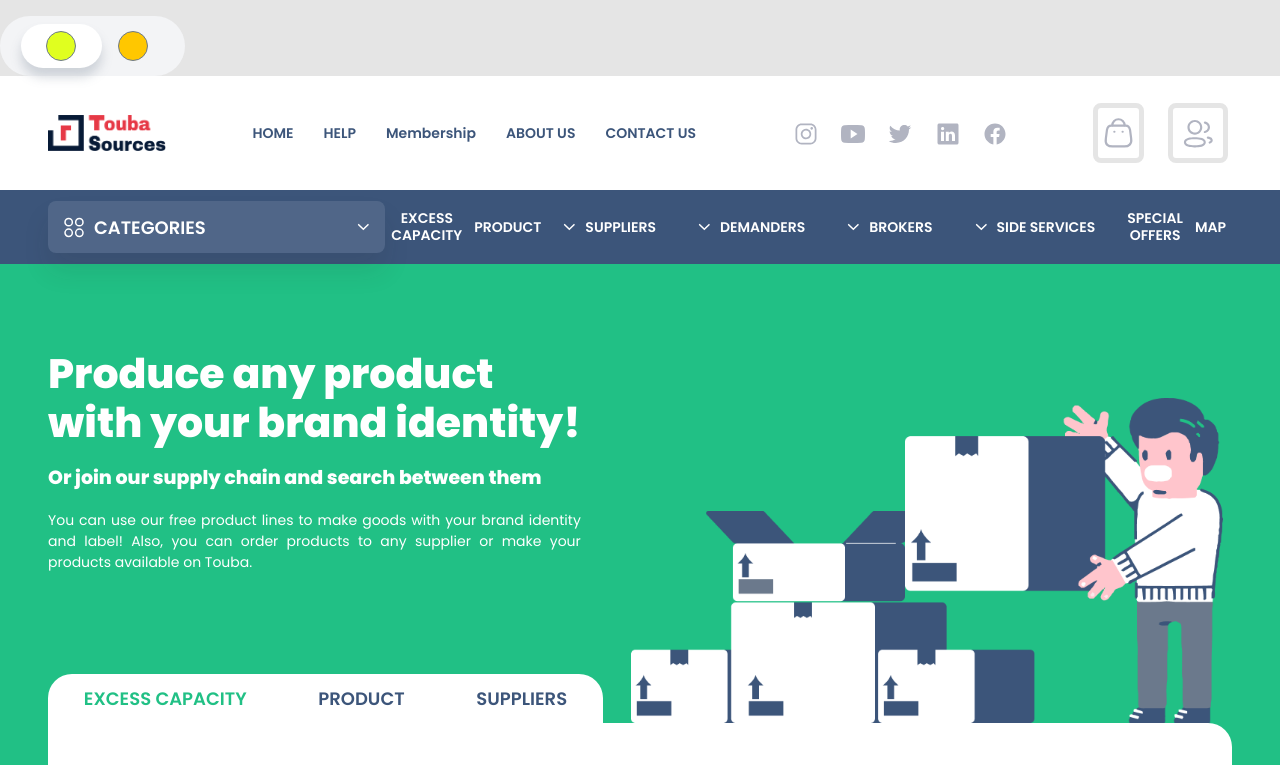
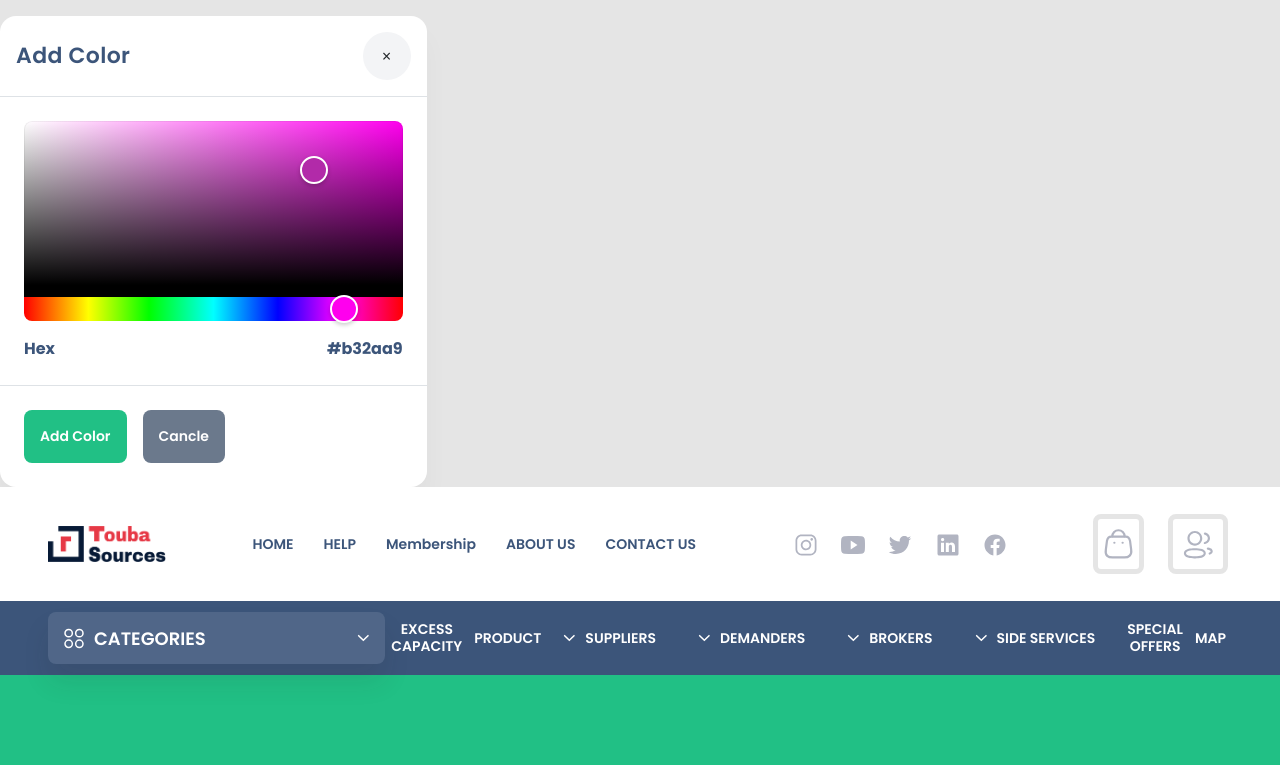
Before and after one commit to farrokhdev/touba, a React (Create React App) app: page / in a window 1280 px wide. Shown: the top 765 px of the page. Built offline with nearby package versions, Linux system fonts and the light colour scheme.

Commit message:
create color picker component

```diff
--- a/package.json
+++ b/package.json
@@ -15,6 +15,7 @@
     "rc-slider": "^10.0.0",
     "react": "^18.1.0",
     "react-chartjs-2": "^4.2.0",
+    "react-colorful": "^5.5.1",
     "react-dom": "^18.1.0",
     "react-leaflet": "^4.0.1",
     "react-modern-calendar-datepicker": "^3.1.6",
--- a/public/styles/base/_base.scss
+++ b/public/styles/base/_base.scss
@@ -32,7 +32,9 @@
 .Calendar {
   width: 500px !important;
 }
-
+.react-colorful{
+  width: 100% !important;
+}
 @mixin Display ($display: flex, $justify: start, $align: flex-start, $direction: row, $wrap: nowrap) {
   display: $display !important;
   justify-content: $justify !important;
--- /dev/null
+++ b/public/styles/components/_component_color_picker.scss
@@ -0,0 +1,42 @@
+.color-picker-box{
+    background: #FFFFFF;
+    /* BoxShadow */
+
+    box-shadow: 0px 19px 27px rgba(0, 0, 0, 0.03);
+    border-radius: 16px;
+    .header-modal{
+        .text-header{
+            @include FontStyle(22px,600,#3C557A)
+        }
+        .image-circle {
+            width: 48px;
+            height: 48px;
+            border-radius: 50%;
+            background: #f3f4f6;
+            display: flex;
+            align-items: center;
+            justify-content: center;
+          }
+    }
+    .hex-text{
+
+    @include FontStyle(16px,700,#3C557A)
+    }
+    .btn-save-change {
+        background: #21c085;
+        border-radius: 8px;
+        @include FontStyle(14px, 600, #ffffff);
+        outline: none;
+        border: none;
+
+        white-space: nowrap;
+      }
+      .btn-cancle {
+        background: #6b798c;
+        border-radius: 8px;
+        @include FontStyle(14px, 600, #ffffff);
+        outline: none;
+        border: none;
+        white-space: nowrap;
+      }
+}
--- a/public/styles/components/components-dir.scss
+++ b/public/styles/components/components-dir.scss
@@ -103,4 +103,5 @@
 @import "./component_colors";
 @import "./component_storage";
 @import "./component_download_box";
-@import './component_select_color'
+@import './component_select_color';
+@import './component_color_picker';
--- /dev/null
+++ b/src/views/components/component_color_picker.tsx
@@ -0,0 +1,34 @@
+import React, { memo, useState } from "react";
+import { HexColorPicker } from "react-colorful";
+
+function ComponentColorPicker() {
+  const [color, setColor] = useState("#b32aa9");
+
+  return (
+    <div className="color-picker-box">
+      {/* <HexColorPicker color={color} onChange={setColor} /> */}
+
+      <div className="header-modal border-bottom d-flex align-items-center justify-content-between p-3">
+        <div className="text-header">Add Color</div>
+        <div className="image-circle">
+          <span>&times;</span>
+        </div>
+      </div>
+      <div className="content-modal p-4 border-bottom">
+        <HexColorPicker color={color} onChange={setColor} />
+
+        <div className="d-flex justify-content-between align-items-center mt-3">
+          <div className="hex-text">Hex</div>
+          <div className="hex-text">{color}</div>
+        </div>
+      </div>
+      <div className="d-flex p-4">
+        <div className=""><button className="btn-save-change btn p-3">Add Color</button></div>
+        <div className="px-3"><button className="btn-cancle btn p-3">Cancle</button></div>
+
+      </div>
+    </div>
+  );
+}
+
+export default memo(ComponentColorPicker);
--- a/src/views/components/components.ts
+++ b/src/views/components/components.ts
@@ -87,3 +87,4 @@ export { default as ComponentSoldBox } from './component_sold_box';
 export { default as ComponentColors } from './component_colors';
 export { default as ComponentDownloadBox } from './component_download_box';
 export { default as ComponentColorSelect } from './component_color_select';
+export { default as ComponentColorPicker } from './component_color_picker';
--- a/src/views/pages/pages.tsx
+++ b/src/views/pages/pages.tsx
@@ -18,6 +18,7 @@ import {
   ComponentColors,
   ComponentDownloadBox,
   ComponentColorSelect,
+  ComponentColorPicker,
 } from "../components/components";
 import { BottomNav, Footer, TopNav, TopNavHome } from "../layout/layout";
 import AboutusPage from "./AboutusPage/AboutusPage";
@@ -35,7 +36,6 @@ import DashboardPage from "./dashboard/dasboard";
 import CompanyProfile from "./companyProfile";
 import DashboardLikeCard from "./DashboardLikeCard/dashboard_like_card";
 import DashboardTableOrder from "./DashbordTableOrder/dashboard_table_order";
-import iconRani from "../../assets/icons/icon-rani-message.svg";
 import Dashboard from "../layout/dashboard/dashobord";
 import ComponentStorage from "../components/component_storage";
 
@@ -60,8 +60,8 @@ function Pages() {
 
   return (
     <div>
-      <div className="mt-3 col-3">
-        <ComponentColorSelect/>
+      <div className="mt-3 col-4">
+        <ComponentColorPicker/>
       </div>
 
       {
```
Also changed, not shown: public/styles/app.css, 1 other file (tests, documents, lock files or other folders).
